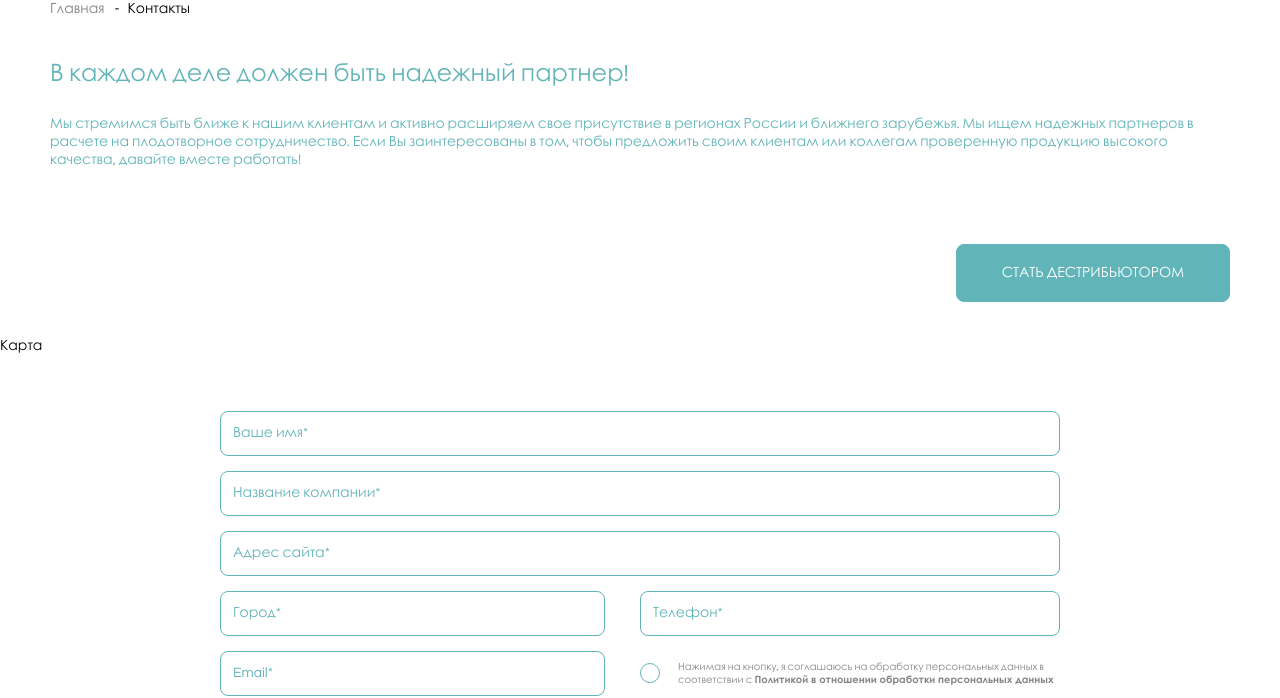
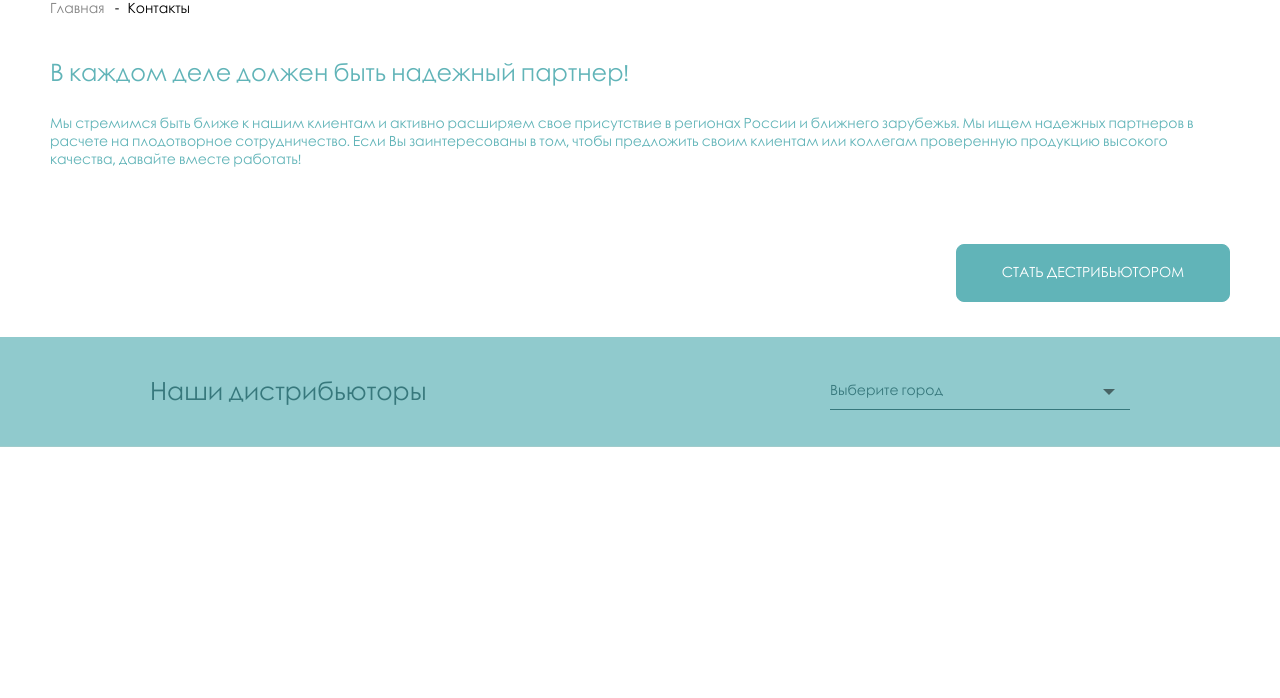
Before and after one commit to Salabaykin/bio-estetica, a website: page src/contacts.html in a window 1280 px wide. Shown: the part 112-810 px from the top of the page. Drawn offline with Linux system fonts and the light colour scheme.

Commit message:
Добавил карту на странице контактов

```diff
--- a/src/contacts.html
+++ b/src/contacts.html
@@ -8,6 +8,7 @@
     <link rel="stylesheet" href="css/glightbox.min.css">
     <link rel="stylesheet" href="css/swiper-bundle.min.css">
     <link rel="stylesheet" href="css/style.min.css" />
+    <script src="https://api-maps.yandex.ru/2.1/?lang=ru_RU&amp;apikey=eb8d988f-234c-49da-9e01-9088befd05b1" type="text/javascript"></script>
 </head>
 <body>
 
@@ -75,7 +76,17 @@
             <!-- /.container -->
 
             <div class="map">
-                Карта
+                <div class="map-head">
+                    <div class="map-head__txt">Наши дистрибьюторы</div>
+                    <div class="map-head__select">
+                        <select name="map-city">
+                            <option value="Выберите город">Выберите город</option>
+                            <option value="Москва">Москва</option>
+                            <option value="Казань">Казань</option>
+                        </select>
+                    </div>
+                </div>
+                <div id="map"></div>
             </div>
 
             <div class="container">
--- a/src/js/app.js
+++ b/src/js/app.js
@@ -1,6 +1,18 @@
 document.addEventListener("DOMContentLoaded", function() {
 
   'use strict';
+
+  var myMap;
+  ymaps.ready(init);
+  function init () {
+      myMap = new ymaps.Map('map', {
+          center: [55.76, 37.64],
+          zoom: 10,
+          controls: []
+      }, {
+          searchControlProvider: 'yandex#search'
+      });
+  }
 
   const promoSwiper = new Swiper('.promo-slider.swiper-container', {
     loop: false,
--- a/src/sass/templates/_contacts.sass
+++ b/src/sass/templates/_contacts.sass
@@ -18,6 +18,49 @@
         max-width: 840px;
         margin: auto;
 
+#map
+    width: 100%;
+    height: 620px
+
+.map
+    position: relative;
+    &-head
+        padding: 0 150px;
+        display: flex;
+        justify-content: space-between;
+        align-items: center;
+        position: absolute;
+        top: 0;
+        left: 0;
+        right: 0;
+        width: 100%;
+        height: 110px;
+        z-index: 9;
+        background: rgba($pr, 0.7)
+        border-bottom: 1px solid #A0CBCB;
+        &__txt
+            font-size: 25px;
+            color: darken($pr, 20%)
+        &__select
+            position: relative
+            &::after
+                content: ''
+                position: absolute
+                top: 50%
+                transform: translateY(-50%)
+                right: 15px
+                width: 12px
+                height: 12px
+                background: url('../images/icons/down-arrow.svg')
+                opacity: 0.5;
+                background-size: cover
+            select
+                color: darken($pr, 20%)
+                width: 300px;
+                padding: 10px 25px 10px 0;
+                background-color: transparent
+                border: none
+                border-bottom: 1px solid darken($pr, 20%);
 
 @media screen and ( max-width: 991px )
     .contacts
```
Also changed, not shown: dist/contacts.html, dist/css/style.min.css, dist/images/icons/down-arrow.svg (added), dist/js/app.js, src/css/style.min.css, src/images/icons/down-arrow.svg (added).
